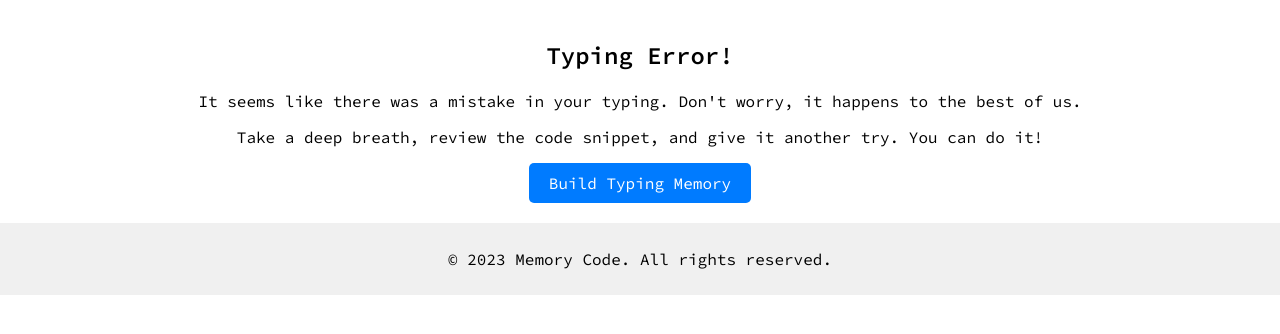
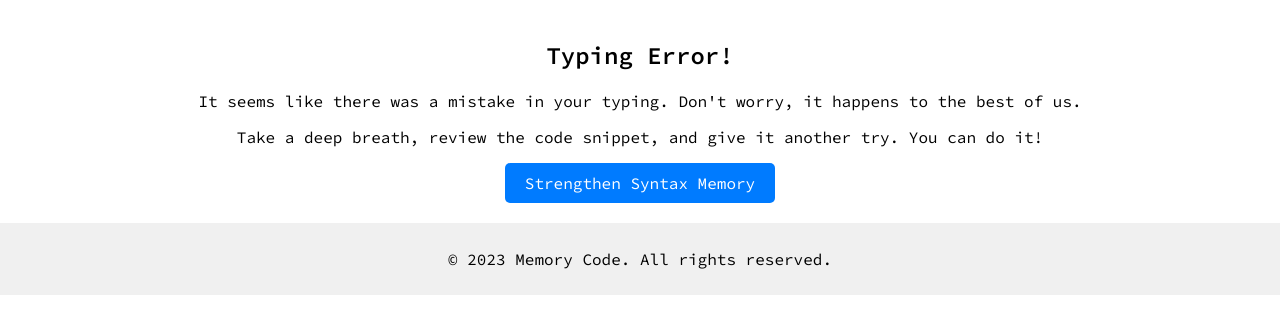
Before and after one commit to ThirDecade2020/memory_code, a Flask app: page /error in a window 1280 px wide. Shown: the part 123-457 px from the top of the page. Run offline with Flask 3, Linux system fonts and the light colour scheme.

Commit message:
Update error.html
update button message

```diff
--- a/templates/error.html
+++ b/templates/error.html
@@ -92,7 +92,7 @@ body {
         <p>Take a deep breath, review the code snippet, and give it another try. You can do it!</p>
 
         <!-- Link back to the practice page, the route should be set up to allow another attempt -->
-        <a href="/practice" class="button" role="button">Build Typing Memory</a>
+        <a href="/practice" class="button" role="button">Strengthen Syntax Memory</a>
     </main>
 
     <footer>
```
